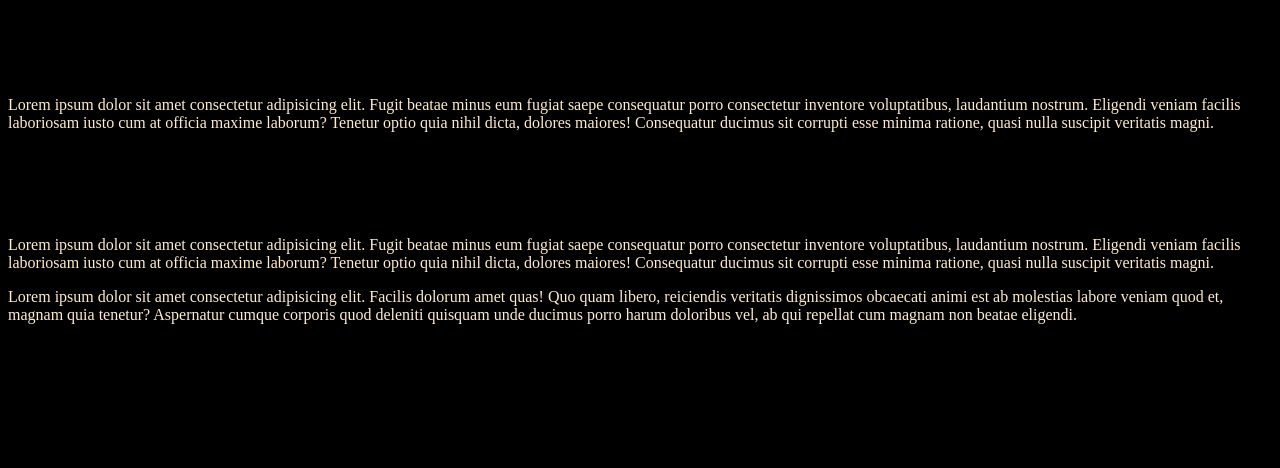
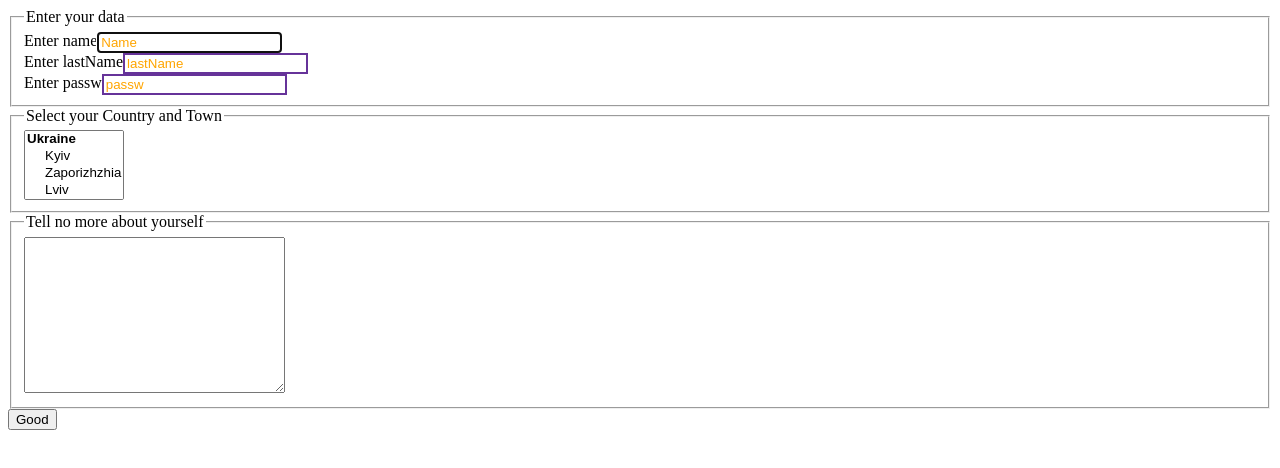
Before and after one commit to ERM-Khacker/FD_Practice_Branch, a plain HTML site: page index.html in a window 1280 px wide. Drawn offline with Linux system fonts and the light colour scheme.

Commit message:
Add forms and styles

```diff
--- a/assets/css/style.css
+++ b/assets/css/style.css
@@ -1,6 +1,21 @@
-body{
-    background-color: black;
+label{
+    display: flex;
 }
-p{
-    color: blanchedalmond;
+.flex{
+    display: flex;
 }
+.flex > *{
+    flex: 1;
+}
+input:valid{
+    border: 1px solid green;
+}
+input:invalid{
+    border: 2px solid rebeccapurple;
+}
+input::placeholder{
+    color: orange;
+}
+input:checked{
+    margin-left: 25px;
+}
--- a/index.html
+++ b/index.html
@@ -7,20 +7,44 @@
     <title>Document</title>
 </head>
 <body>
-
-    <header>
-        Lorem ipsum dolor sit amet consectetur adipisicing elit. Qui possimus officiis enim magni explicabo nemo? Accusantium, aliquid? Excepturi neque architecto quam minus mollitia, amet modi sequi quidem libero cum alias dignissimos optio possimus autem dolores? Dolores sit maxime nesciunt, rerum ex placeat eligendi, sapiente, quidem quo magnam temporibus ipsa! Sapiente veritatis itaque officia doloribus ullam sed beatae corporis cupiditate ab incidunt, adipisci quos, facere labore minus voluptate? Eveniet quo dignissimos iste, omnis possimus eaque voluptates labore error, tenetur ratione ullam suscipit! Repellendus, quidem. Earum magnam numquam officia maiores temporibus aspernatur, inventore itaque quos eligendi mollitia natus, omnis quam obcaecati aliquid!
-        <p>Lorem ipsum dolor sit amet consectetur adipisicing elit. Fugit beatae minus eum fugiat saepe consequatur porro consectetur inventore voluptatibus, laudantium nostrum. Eligendi veniam facilis laboriosam iusto cum at officia maxime laborum? Tenetur optio quia nihil dicta, dolores maiores! Consequatur ducimus sit corrupti esse minima ratione, quasi nulla suscipit veritatis magni.</p>
-        Lorem ipsum dolor sit amet consectetur adipisicing elit. Distinctio reprehenderit reiciendis quasi perspiciatis recusandae impedit quis corrupti doloremque, est modi id porro vel dicta ratione dolorem voluptate minima corporis, architecto quam fuga, ullam libero repellat voluptates! Assumenda aut tenetur blanditiis fuga, optio vero magnam accusamus repellat cumque minus non velit inventore, enim ex iure dicta! Nulla provident vitae dolore, aut deleniti tempora quis odio? Aliquam alias impedit ipsam, dolorem doloribus, fugiat, libero voluptas nobis fuga cum magnam? Necessitatibus magni tempora saepe beatae facere quibusdam, aut explicabo rem totam adipisci enim omnis maxime ab recusandae temporibus provident velit odio quo? Earum.
-
-    </header>
-
-    <footer>
-
-        <p>Lorem ipsum dolor sit amet consectetur adipisicing elit. Fugit beatae minus eum fugiat saepe consequatur porro consectetur inventore voluptatibus, laudantium nostrum. Eligendi veniam facilis laboriosam iusto cum at officia maxime laborum? Tenetur optio quia nihil dicta, dolores maiores! Consequatur ducimus sit corrupti esse minima ratione, quasi nulla suscipit veritatis magni.</p>
-
-    <p>Lorem ipsum dolor sit amet consectetur adipisicing elit. Facilis dolorum amet quas! Quo quam libero, reiciendis veritatis dignissimos obcaecati animi est ab molestias labore veniam quod et, magnam quia tenetur? Aspernatur cumque corporis quod deleniti quisquam unde ducimus porro harum doloribus vel, ab qui repellat cum magnam non beatae eligendi.</p>
-    </footer>
+<form method="GET">
+    <fieldset> <Legend>Enter your data</Legend>
+<label>
+    <span>Enter name</span>
+    <input autofocus type="text"
+    placeholder="Name"
+    name="FirstName"
+    required>
+</label>
+<label>
+    <span>Enter lastName</span>
+    <input type="text" placeholder="lastName"
+    name="lastName"
+    required>
+</label>
+<label>
+    <span>Enter passw</span>
+    <input type="text" placeholder="passw" name="passw" required>
+</label>
+</fieldset>
+<fieldset>
+    <legend>Select your Country and Town</legend>
+    <select name="town" multiple>
+        <optgroup label="Ukraine">
+            <option value="kyiv">Kyiv</option>
+            <option value="zaporizhzhia">Zaporizhzhia</option><option value="lviv">Lviv</option>
+        </optgroup>
+        <optgroup label="Amerika">
+            <option value="dallas">Dallas</option><option value="texas">Texas</option>
+        </optgroup>
+    </select>
+</fieldset>
+<fieldset>
+    <legend>Tell no more about yourself</legend>
+    <textarea wrap="hard" name="info" cols="30" rows="10"></textarea>
+</fieldset>
+<button type="submit">Good</button>
+</form>
 
 </body>
 </html>
```
